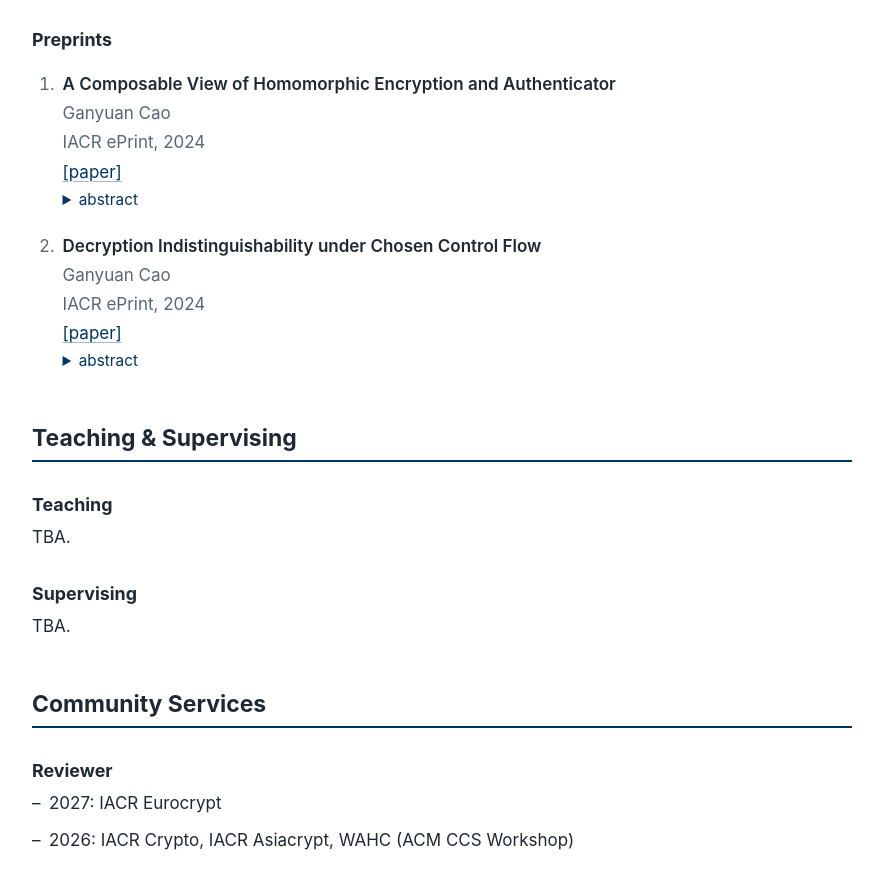
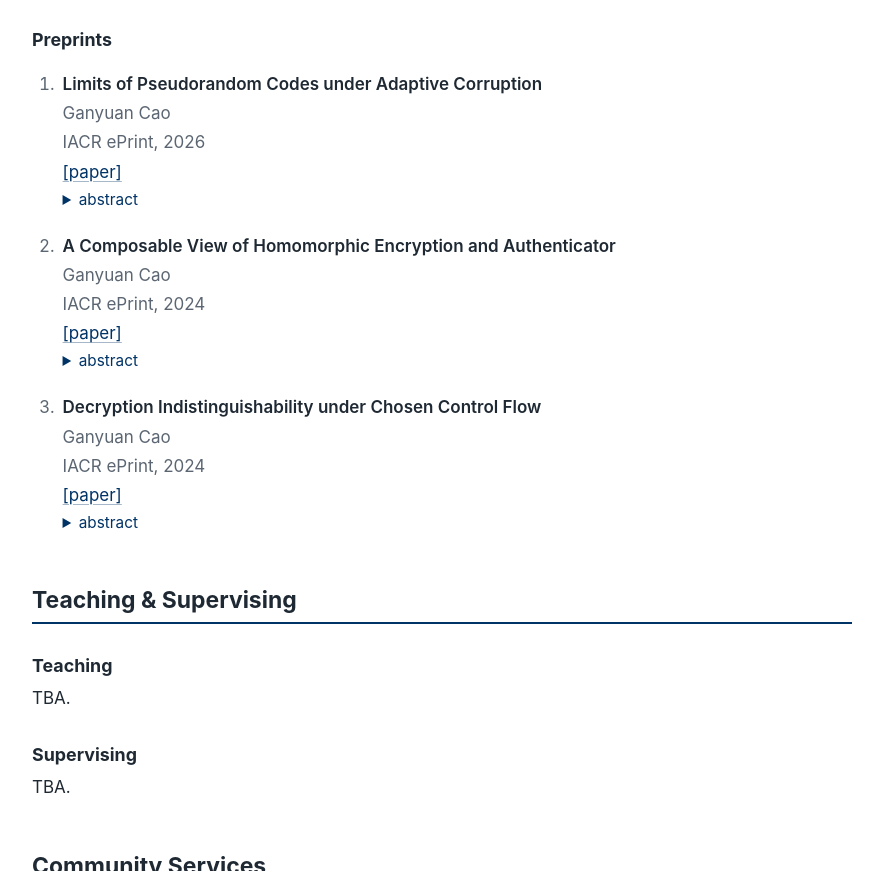
Before and after one commit to ganyuancao/ganyuancao.github.io, a plain HTML site: page index.html in a window 1280 px wide. Shown: the part 2317-3188 px from the top of the page, without its empty margins (198-1081 px from the left). Drawn offline with Linux system fonts and the light colour scheme.

Commit message:
Add preprint: Limits of Pseudorandom Codes under Adaptive Corruption
ePrint 2026/2882, with its abstract; the abstract's LaTeX is written out
as HTML since the page does not render math.

Co-Authored-By: Claude Opus 5.5 <noreply@anthropic.com>

```diff
--- a/index.html
+++ b/index.html
@@ -249,6 +249,22 @@
     <h3>Preprints</h3>
     <ol class="publications">
 
+        <li class="publication">
+            <p class="title">Limits of Pseudorandom Codes under Adaptive Corruption</p>
+            <p>Ganyuan Cao</p>
+            <p>IACR ePrint, 2026</p>
+            <p>
+                <a href="https://eprint.iacr.org/2026/2882">[paper]</a>
+            </p>
+            <details class="abstract">
+                <summary>abstract</summary>
+                <p>Pseudorandom codes (PRCs) hide messages in strings that look uniformly random to anyone without the decoder key. If the key may be stolen after some codewords have been sent, security requires that these codewords and the stolen key be indistinguishable from uniform strings, chosen independently of the messages, together with a key that decodes each of them to its message. Since such a string carries no information about its message, the key must store the link. We ask how many key bits this takes.</p>
+                <p>We first isolate an information-theoretic object, <em><i>q</i>-use codes</em>, whose key and <i>q</i> codewords are generated together and whose codewords are perfectly uniform. We show that every adaptively secure PRC yields a <i>q</i>-use code with the same key length, namely its opened key together with the uniform strings it opens. Lower bounds on the key length of <i>q</i>-use codes therefore apply to every adaptively secure PRC, and they hold unconditionally, since their proofs involve no hardness assumption.</p>
+                <p>We then show that every opening costs key bits beyond the length of the opened message. Without errors, the key needs ω(log λ) extra bits to decode the codeword itself; under random noise of correlation ρ, it needs (1/ρ<sup>2</sup>)·ω(log λ) extra bits to decode most noisy copies; and if every error pattern up to a constant fraction of the length must be corrected, it needs, for every alphabet, a constant fraction of the codeword, which we call the robustness tax. Hence, as for non-committing encryption, adaptively secure PRCs need an a-priori bound on the number of openings, but each opening costs more. For non-committing encryption, the cost is the message length, whereas for PRCs, soundness and robustness add a cost on top. We give simple stateful codes that meet these bounds, showing that they are essentially tight, and turn them into stateful PRCs with perfect bounded adaptive security.</p>
+                <p>We finally show that, unlike for non-committing encryption, a programmable random oracle cannot pay this cost under noise. Errors move the decoder's queries away from any reprogrammed point, so for decoders with non-adaptive random oracle queries, every opening must still be paid for in key bits or in reprogrammed points that the decoder reads on a noticeable fraction of inputs. The random oracle thus only relocates the cost.</p>
+            </details>
+        </li>
+
         <!-- <li class="publication">
             <p class="title">Decoding Pseudorandom Code Obliviously</p>
             <p>Ganyuan Cao</p>
```
